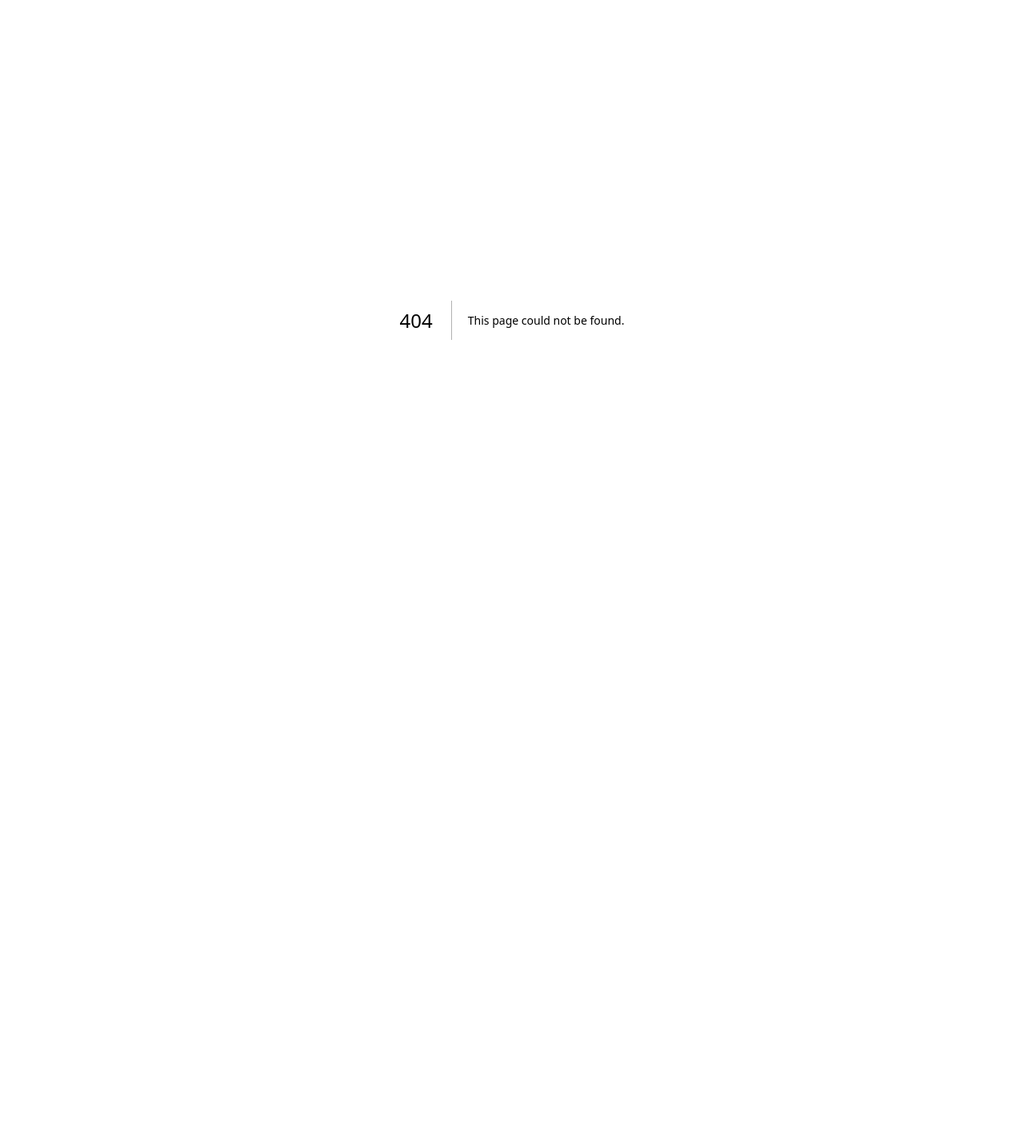
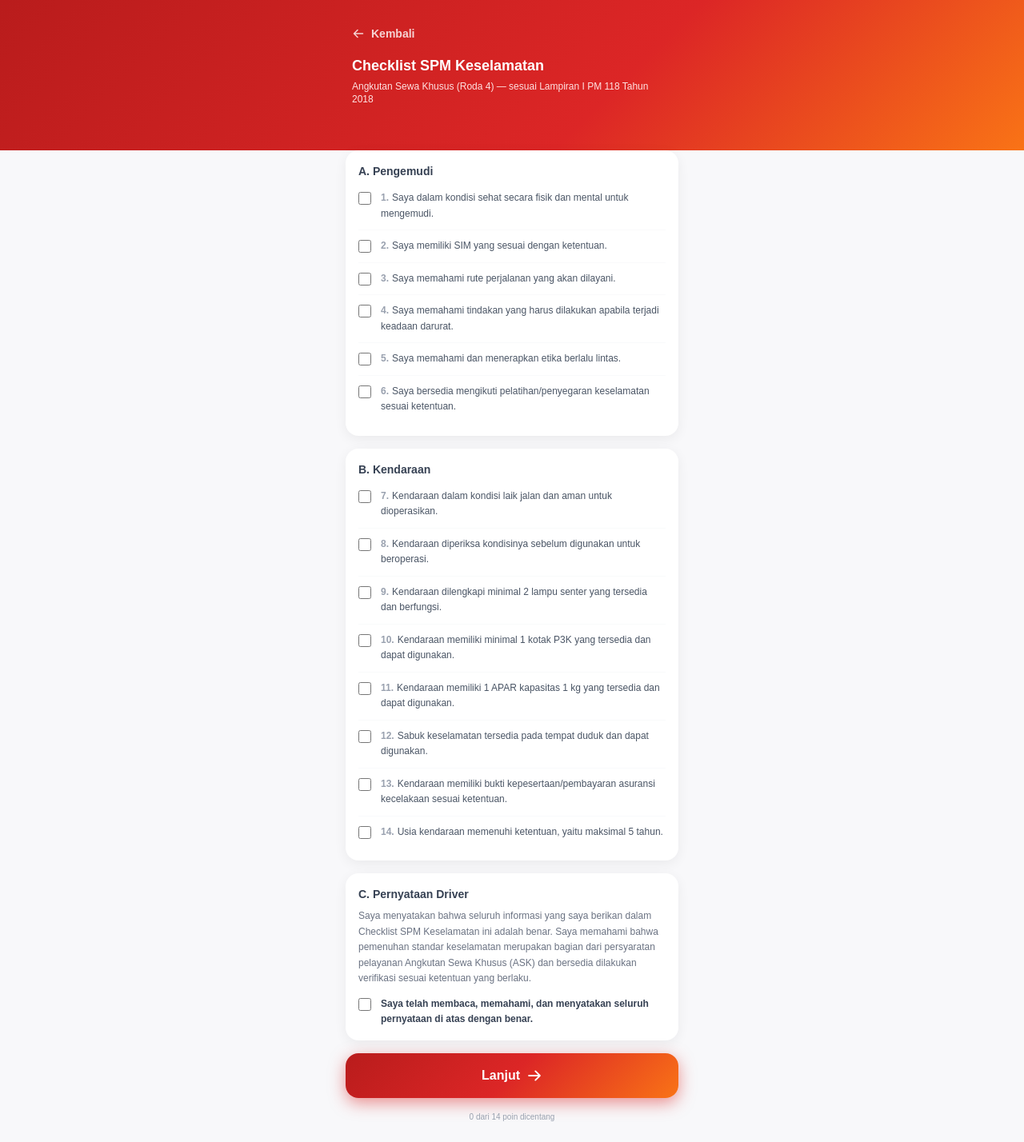
Before and after one commit to orchestratordev/dokb-dashboard, a Next.js app: page /checklist-keselamatan in a window 1280 px wide. Before the commit this address had no page. Shown: the whole page at 80% size. Before the commit the page ends 800 px from the top, so only its background shows below. Built offline with nearby package versions, Linux system fonts and the light colour scheme.

Commit message:
Add safety checklist component for drivers and vehicles

```diff
--- /dev/null
+++ b/app/checklist-keselamatan/page.tsx
@@ -0,0 +1,143 @@
+'use client'
+
+import { useState } from 'react'
+import { useRouter } from 'next/navigation'
+import { CheckCircle, ArrowLeft, ArrowRight, Warning } from '@phosphor-icons/react'
+
+const PENGEMUDI = [
+  { id: 'p1', text: 'Saya dalam kondisi sehat secara fisik dan mental untuk mengemudi.' },
+  { id: 'p2', text: 'Saya memiliki SIM yang sesuai dengan ketentuan.' },
+  { id: 'p3', text: 'Saya memahami rute perjalanan yang akan dilayani.' },
+  { id: 'p4', text: 'Saya memahami tindakan yang harus dilakukan apabila terjadi keadaan darurat.' },
+  { id: 'p5', text: 'Saya memahami dan menerapkan etika berlalu lintas.' },
+  { id: 'p6', text: 'Saya bersedia mengikuti pelatihan/penyegaran keselamatan sesuai ketentuan.' },
+]
+
+const KENDARAAN = [
+  { id: 'k7', text: 'Kendaraan dalam kondisi laik jalan dan aman untuk dioperasikan.' },
+  { id: 'k8', text: 'Kendaraan diperiksa kondisinya sebelum digunakan untuk beroperasi.' },
+  { id: 'k9', text: 'Kendaraan dilengkapi minimal 2 lampu senter yang tersedia dan berfungsi.' },
+  { id: 'k10', text: 'Kendaraan memiliki minimal 1 kotak P3K yang tersedia dan dapat digunakan.' },
+  { id: 'k11', text: 'Kendaraan memiliki 1 APAR kapasitas 1 kg yang tersedia dan dapat digunakan.' },
+  { id: 'k12', text: 'Sabuk keselamatan tersedia pada tempat duduk dan dapat digunakan.' },
+  { id: 'k13', text: 'Kendaraan memiliki bukti kepesertaan/pembayaran asuransi kecelakaan sesuai ketentuan.' },
+  { id: 'k14', text: 'Usia kendaraan memenuhi ketentuan, yaitu maksimal 5 tahun.' },
+]
+
+const SEMUA_POIN = [...PENGEMUDI, ...KENDARAAN]
+
+function ItemCheck({ nomor, text, checked, onToggle }: { nomor: number; text: string; checked: boolean; onToggle: () => void }) {
+  return (
+    <label className="flex items-start gap-3 py-2.5 border-b border-gray-50 last:border-0 cursor-pointer">
+      <input type="checkbox" checked={checked} onChange={onToggle}
+        className="mt-0.5 w-4 h-4 flex-shrink-0"
+      />
+      <p className="text-xs text-gray-600 leading-relaxed">
+        <span className="font-bold text-gray-400 mr-1">{nomor}.</span>{text}
+      </p>
+    </label>
+  )
+}
+
+export default function ChecklistKeselamatan() {
+  const [checked, setChecked] = useState<Record<string, boolean>>({})
+  const [pernyataanAkhir, setPernyataanAkhir] = useState(false)
+  const [error, setError] = useState('')
+  const router = useRouter()
+
+  const toggle = (id: string) => setChecked(prev => ({ ...prev, [id]: !prev[id] }))
+
+  const semuaTercentang = SEMUA_POIN.every(p => checked[p.id]) && pernyataanAkhir
+
+  const handleLanjut = () => {
+    if (!semuaTercentang) {
+      setError('Seluruh 14 poin dan pernyataan akhir wajib dicentang sebelum melanjutkan.')
+      return
+    }
+    const payload = {
+      items: SEMUA_POIN.map(p => ({ id: p.id, text: p.text, checked: true })),
+      pernyataan_akhir: true,
+      waktu_konfirmasi: new Date().toISOString()
+    }
+    sessionStorage.setItem('checklist_keselamatan', JSON.stringify(payload))
+    router.push('/panduan-foto')
+  }
+
+  return (
+    <div className="min-h-screen" style={{ background: '#f8f8fa' }}>
+      <div className="relative overflow-hidden"
+        style={{ background: 'linear-gradient(135deg, #b91c1c 0%, #dc2626 60%, #f97316 100%)', paddingBottom: 32 }}
+      >
+        <div className="relative p-6 pt-8 max-w-md mx-auto">
+          <button onClick={() => router.push('/')} className="flex items-center gap-2 text-white/80 mb-4 text-sm font-semibold">
+            <ArrowLeft size={16} weight="bold" /> Kembali
+          </button>
+          <h1 className="text-lg font-extrabold text-white" style={{ fontFamily: 'var(--font-plus-jakarta)' }}>
+            Checklist SPM Keselamatan
+          </h1>
+          <p className="text-red-100 text-xs mt-1">
+            Angkutan Sewa Khusus (Roda 4) — sesuai Lampiran I PM 118 Tahun 2018
+          </p>
+        </div>
+      </div>
+
+      <div className="max-w-md mx-auto p-4 -mt-4 relative z-10 space-y-4 pb-6">
+
+        <div className="bg-white rounded-2xl p-4" style={{ boxShadow: '0 4px 16px rgba(0,0,0,0.06)' }}>
+          <p className="text-sm font-bold text-gray-700 mb-1">A. Pengemudi</p>
+          {PENGEMUDI.map((p, i) => (
+            <ItemCheck key={p.id} nomor={i + 1} text={p.text} checked={!!checked[p.id]} onToggle={() => toggle(p.id)} />
+          ))}
+        </div>
+
+        <div className="bg-white rounded-2xl p-4" style={{ boxShadow: '0 4px 16px rgba(0,0,0,0.06)' }}>
+          <p className="text-sm font-bold text-gray-700 mb-1">B. Kendaraan</p>
+          {KENDARAAN.map((k, i) => (
+            <ItemCheck key={k.id} nomor={i + 7} text={k.text} checked={!!checked[k.id]} onToggle={() => toggle(k.id)} />
+          ))}
+        </div>
+
+        <div className="bg-white rounded-2xl p-4" style={{ boxShadow: '0 4px 16px rgba(0,0,0,0.06)' }}>
+          <p className="text-sm font-bold text-gray-700 mb-2">C. Pernyataan Driver</p>
+          <p className="text-xs text-gray-500 leading-relaxed mb-3">
+            Saya menyatakan bahwa seluruh informasi yang saya berikan dalam Checklist SPM Keselamatan ini
+            adalah benar. Saya memahami bahwa pemenuhan standar keselamatan merupakan bagian dari
+            persyaratan pelayanan Angkutan Sewa Khusus (ASK) dan bersedia dilakukan verifikasi sesuai
+            ketentuan yang berlaku.
+          </p>
+          <label className="flex items-start gap-3 cursor-pointer">
+            <input type="checkbox" checked={pernyataanAkhir} onChange={e => setPernyataanAkhir(e.target.checked)}
+              className="mt-0.5 w-4 h-4 flex-shrink-0"
+            />
+            <p className="text-xs font-semibold text-gray-700 leading-relaxed">
+              Saya telah membaca, memahami, dan menyatakan seluruh pernyataan di atas dengan benar.
+            </p>
+          </label>
+        </div>
+
+        {error && (
+          <div className="rounded-2xl p-4 flex items-center gap-3"
+            style={{ background: 'linear-gradient(135deg, #fef2f2, #fff7ed)' }}
+          >
+            <Warning size={20} color="#dc2626" weight="fill" />
+            <p className="text-red-600 text-sm font-semibold">{error}</p>
+          </div>
+        )}
+
+        <button onClick={handleLanjut}
+          className="w-full py-4 rounded-2xl font-extrabold text-base text-white flex items-center justify-center gap-2"
+          style={{
+            background: 'linear-gradient(135deg, #b91c1c 0%, #dc2626 50%, #f97316 100%)',
+            boxShadow: '0 6px 20px rgba(220,38,38,0.5)'
+          }}
+        >
+          Lanjut <ArrowRight size={20} weight="bold" />
+        </button>
+
+        <p className="text-center text-[10px] text-gray-400">
+          {SEMUA_POIN.filter(p => checked[p.id]).length} dari {SEMUA_POIN.length} poin dicentang
+        </p>
+      </div>
+    </div>
+  )
+      }
```
